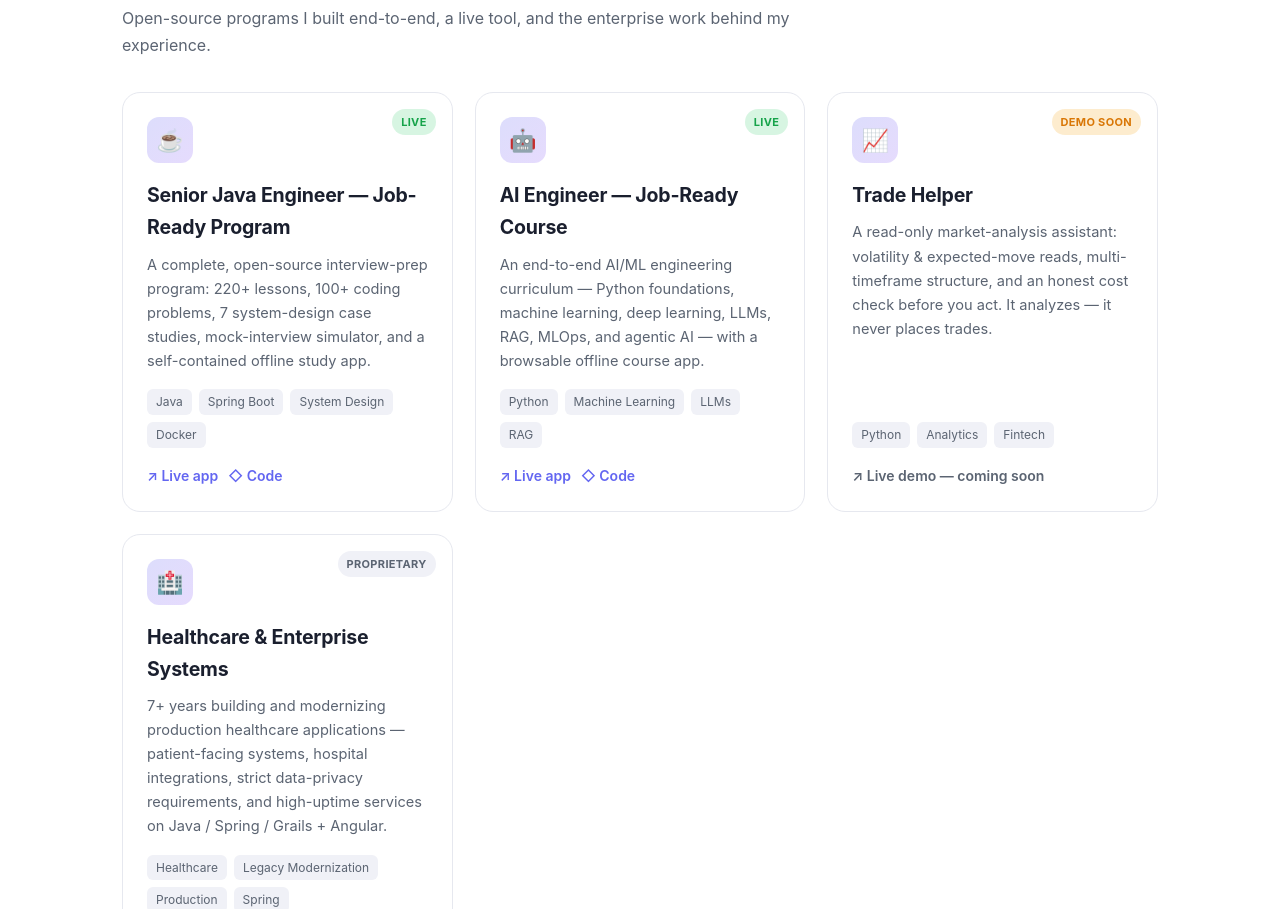
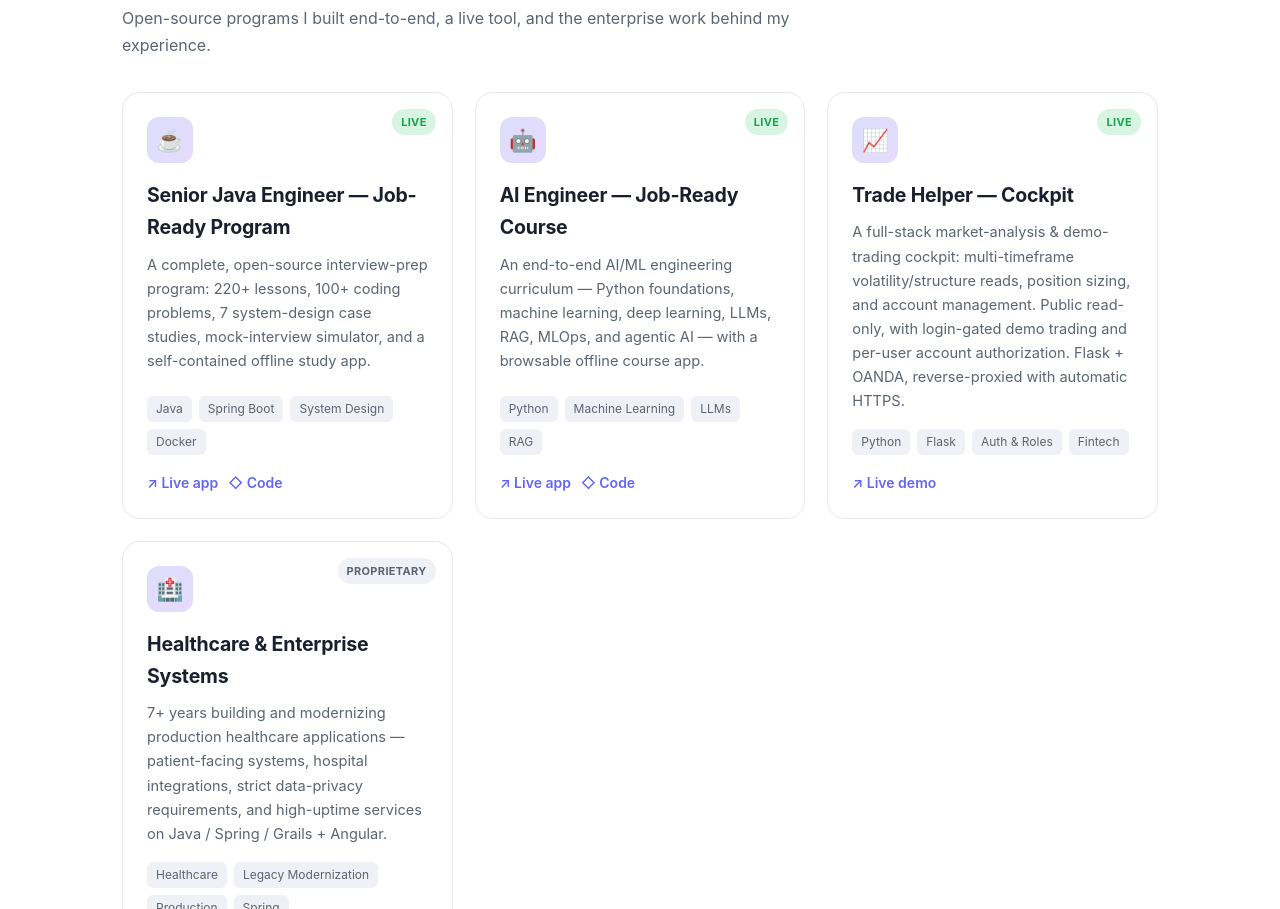
Before and after one commit to sina2022/sina2022.github.io, a plain HTML site: page index.html in a window 1280 px wide. Shown: the part 2232-3141 px from the top of the page. Drawn offline with Linux system fonts and the light colour scheme.

Commit message:
Trade Helper card: Live demo link + full-stack cockpit framing
Co-Authored-By: Claude Opus 4.8 <noreply@anthropic.com>

```diff
--- a/index.html
+++ b/index.html
@@ -234,13 +234,13 @@ footer .wrap{display:flex;justify-content:space-between;flex-wrap:wrap;gap:10px}
       </div>
 
       <div class="card">
-        <span class="badge soon">Demo soon</span>
+        <span class="badge live">Live</span>
         <div class="ico">📈</div>
-        <h3>Trade Helper</h3>
-        <p>A read-only market-analysis assistant: volatility &amp; expected-move reads, multi-timeframe structure, and an honest cost check before you act. It analyzes — it never places trades.</p>
-        <div class="tags"><span>Python</span><span>Analytics</span><span>Fintech</span></div>
+        <h3>Trade Helper — Cockpit</h3>
+        <p>A full-stack market-analysis &amp; demo-trading cockpit: multi-timeframe volatility/structure reads, position sizing, and account management. Public read-only, with login-gated demo trading and per-user account authorization. Flask + OANDA, reverse-proxied with automatic HTTPS.</p>
+        <div class="tags"><span>Python</span><span>Flask</span><span>Auth &amp; Roles</span><span>Fintech</span></div>
         <div class="actions">
-          <a class="disabled" title="Live demo coming soon">↗ Live demo — coming soon</a>
+          <a href="https://tradehelper.sinakooshesh.com/cockpit" target="_blank" rel="noopener">↗ Live demo</a>
         </div>
       </div>
 
```
